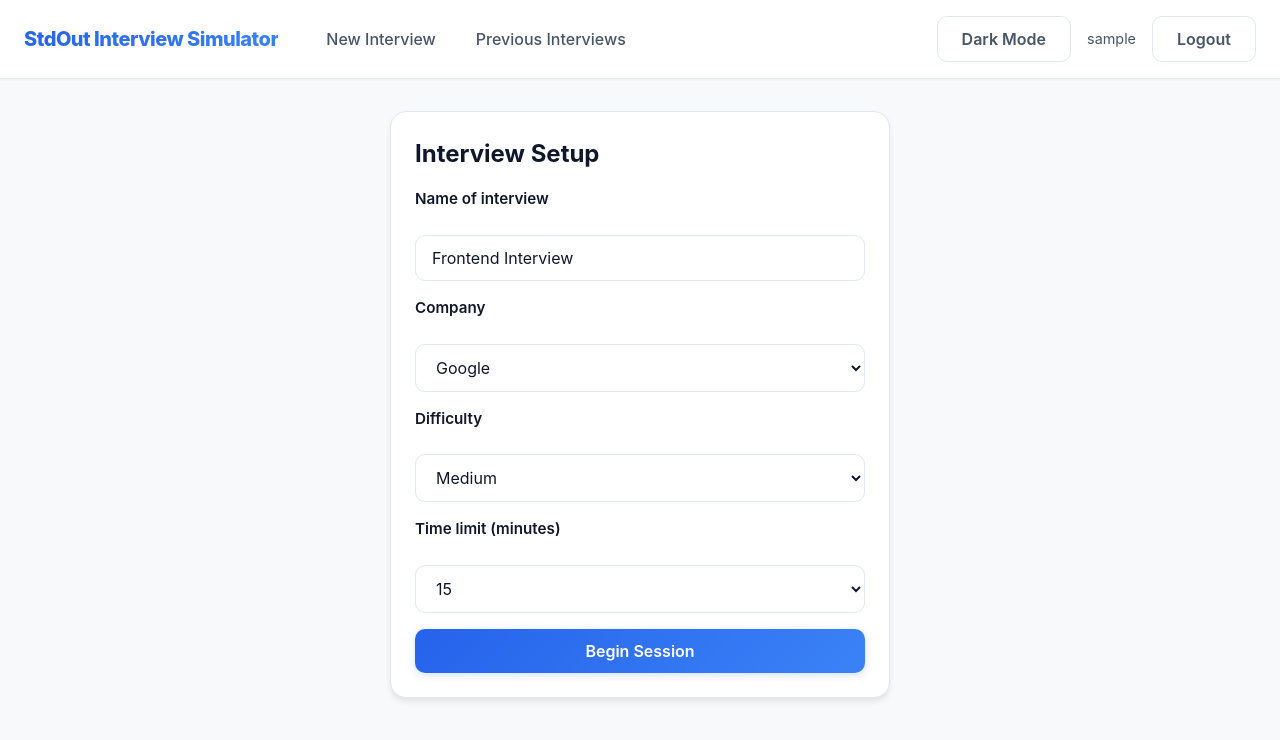
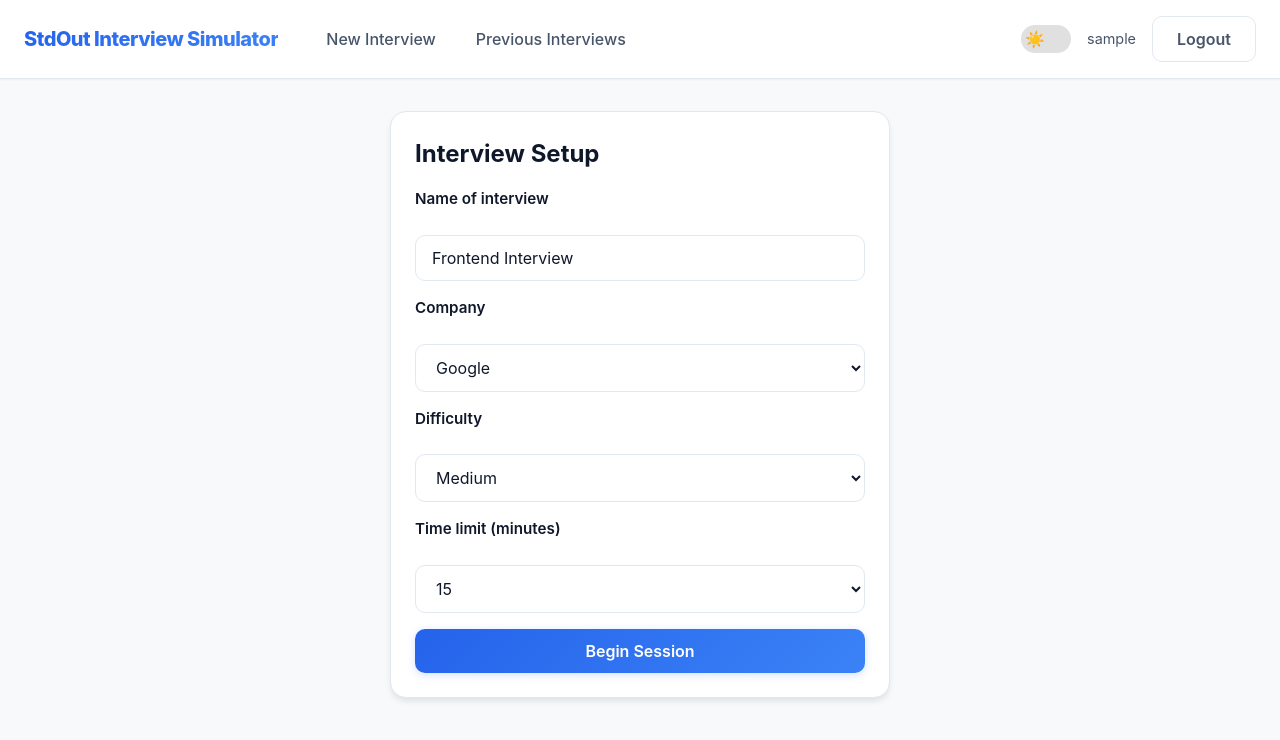
Before and after one commit to jeremyylimmm/StdOut, a React app: page /interview/setup in a window 1280 px wide. Shown: the top 740 px of the page. Built offline with nearby package versions, Linux system fonts and the light colour scheme; sample sign-in values are in the browser's storage; the HTML template or start-up script is replaced by a standard one.

Commit message:
Fixed up dark mode toggle

```diff
--- a/src/components/Navbar.jsx
+++ b/src/components/Navbar.jsx
@@ -18,9 +18,55 @@ function Navbar() {
         <Link to="/interviews/old">Previous Interviews</Link>
       </nav>
       <div className="nav-user">
-        <button type="button" className="ghost-btn" onClick={toggleTheme}>
-          {theme === "light" ? "Dark Mode" : "Light Mode"}
+        {/* Smooth sliding theme toggle with sun/moon */}
+        <button
+          type="button"
+          onClick={toggleTheme}
+          style={{
+            background: theme === "light" ? "#e0e0e0" : "#333",
+            border: "none",
+            outline: "none",
+            boxShadow: "none",
+            WebkitAppearance: "none",
+            borderRadius: "24px",
+            width: "50px",
+            height: "28px",
+            cursor: "pointer",
+            display: "flex",
+            alignItems: "center",
+            justifyContent: "center",
+            padding: "0",
+            transition: "background-color 0.8s ease-in-out",
+            fontSize: "16px",
+            position: "relative",
+            overflow: "hidden",
+          }}
+          aria-label="Toggle theme"
+        >
+          <span
+            style={{
+              position: "absolute",
+              left: "4px",
+              transition: "transform 0.8s ease-in-out, opacity 0.8s ease-in-out",
+              transform: theme === "light" ? "translateX(0)" : "translateX(30px)",
+              opacity: theme === "light" ? 1 : 0,
+            }}
+          >
+            ☀️
+          </span>
+          <span
+            style={{
+              position: "absolute",
+              right: "4px",
+              transition: "transform 0.8s ease-in-out, opacity 0.8s ease-in-out",
+              transform: theme === "light" ? "translateX(30px)" : "translateX(0)",
+              opacity: theme === "light" ? 0 : 1,
+            }}
+          >
+            🌙
+          </span>
         </button>
+
         {user ? <span>{user.name}</span> : <span>Guest</span>}
         {user && (
           <button type="button" onClick={handleLogout} className="ghost-btn">
--- a/src/components/Timer.jsx
+++ b/src/components/Timer.jsx
@@ -1,7 +1,11 @@
-import { useEffect, useState } from "react";
+import { useEffect, useState, useImperativeHandle, forwardRef } from "react";
 
-function Timer({ initialSeconds = 900 }) {
+const Timer = forwardRef(({ initialSeconds = 900 }, ref) => {
   const [secondsLeft, setSecondsLeft] = useState(initialSeconds);
+
+  useImperativeHandle(ref, () => ({
+    getTimeLeft: () => secondsLeft,
+  }));
 
   useEffect(() => {
     setSecondsLeft(initialSeconds);
@@ -26,6 +30,8 @@ function Timer({ initialSeconds = 900 }) {
       </p>
     </div>
   );
-}
+});
+
+Timer.displayName = "Timer";
 
 export default Timer;
--- a/src/pages/InterviewSessionPage.jsx
+++ b/src/pages/InterviewSessionPage.jsx
@@ -25,6 +25,7 @@ function InterviewSessionPage() {
   const codeDebounceRef = useRef(null);
   const startTimeRef = useRef(Date.now());
   const timelineEndRef = useRef(null);
+  const timerRef = useRef(null);
 
   function getTimestamp() {
     const elapsed = Math.floor((Date.now() - startTimeRef.current) / 1000);
@@ -192,8 +193,11 @@ function InterviewSessionPage() {
       .map((event) => `[${event.timestamp}] ${event.type}: ${event.content}`)
       .join("\n");
 
+    // Get remaining time from timer
+    const timeLeft = timerRef.current?.getTimeLeft() || 0;
+
     // Save the interview session
-    await saveInterview(transcript, code, 0);
+    await saveInterview(transcript, code, timeLeft);
 
     navigate("/results", {
       state: {
@@ -258,7 +262,7 @@ function InterviewSessionPage() {
             <div ref={timelineEndRef} />
           </div>
         </div>
-        <Timer initialSeconds={settings.durationMinutes * 60} />
+        <Timer ref={timerRef} initialSeconds={settings.durationMinutes * 60} />
         <div className="session-actions">
           <button type="button" onClick={handleFinish}>
             Finish Interview
--- a/src/pages/OldInterviewsPage.jsx
+++ b/src/pages/OldInterviewsPage.jsx
@@ -8,6 +8,12 @@ function formatDate(isoDate) {
     month: "short",
     day: "numeric",
   });
+}
+
+function formatTime(seconds) {
+  const mins = String(Math.floor(seconds / 60)).padStart(2, "0");
+  const secs = String(seconds % 60).padStart(2, "0");
+  return `${mins}:${secs}`;
 }
 
 function OldInterviewsPage() {
@@ -84,8 +90,8 @@ function OldInterviewsPage() {
               {interview.interview.durationMinutes} minutes
             </p>
             {interview.timeLeftSeconds !== undefined && (
-              <p style={{ fontSize: "0.9em", color: "#666" }}>
-                Time left: {interview.timeLeftSeconds} seconds
+              <p style={{ fontSize: "0.9em", color: "var(--color-text, #666)" }}>
+                Time left: {formatTime(interview.timeLeftSeconds)}
               </p>
             )}
             <div style={{ display: "flex", gap: "0.5rem", marginTop: "1rem" }}>
```
